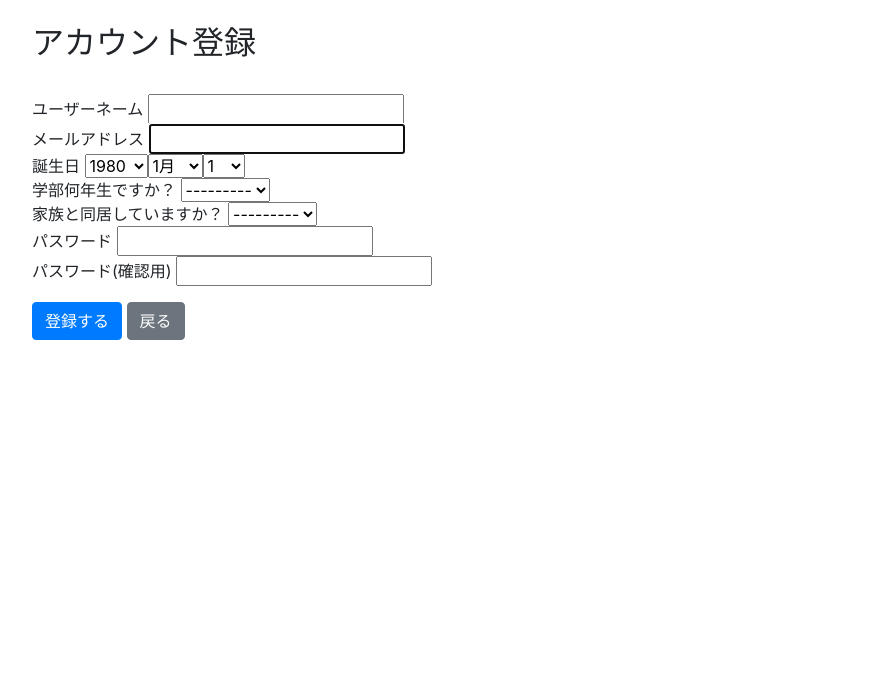
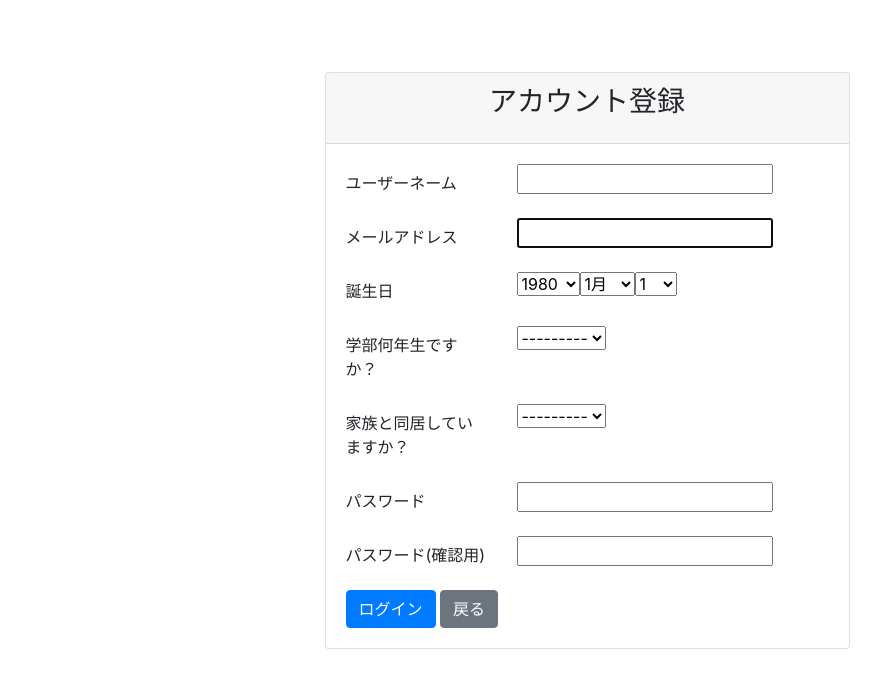
Before and after one commit to Franco-M-Enzian/ScholarManage, a Django app: page /accounts/signup/ in a window 1280 px wide. Shown: the part 56-744 px from the top of the page, without its empty margins (53-934 px from the left). Run offline with Django 5.2, Linux system fonts and the light colour scheme; some libraries are stand-ins or nearby versions.

Commit message:
change desgin

```diff
--- a/templates/accounts/signup.html
+++ b/templates/accounts/signup.html
@@ -2,25 +2,35 @@
 {% block title %}
 アカウント登録
 {% endblock title %}
-{% block header %}
-アカウント登録
-{% endblock header %}
 {% block content %}
-<div>
-  <br>
+<div class="container mt-5">
+  <div class="row justify-content-center">
+    <div class="col-md-6">
+      <div class="card">
+        <div class="card-header text-center">
+          <h3 class="card-title">アカウント登録</h3>
+        </div>
+        <div class="card-body">
           <form method="POST">
             {% csrf_token %}
             {{ form.non_field_errors }}
             {% for field in form %}
-    {{ field.label }}
+            <div class="mb-3 row">
+              <label class="col-sm-4 col-form-label">{{ field.label }}</label>
+              <div class="col-sm-8">
                 {{ field }}
-    {{ field.errors }}
-    <br>
+                <div class="text-danger">{{ field.errors }}</div>
+              </div>
+            </div>
             {% endfor %}
-    <div class="mt-3">
-      <button type="submit" class="btn btn-primary">登録する</button>
+            <div class="d-grid gap-2">
+              <button type="submit" class="btn btn-primary">ログイン</button>
               <a href="{% url 'top:index' %}" class="btn btn-secondary">戻る</a>
             </div>
           </form>
         </div>
+      </div>
+    </div>
+  </div>
+</div>
 {% endblock content %}
--- a/templates/finances/expense_delete.html
+++ b/templates/finances/expense_delete.html
@@ -11,7 +11,8 @@
         本当にこの支出を削除しますか？：{{ object }}
       </div>
     {{ form }}
-    <input type="submit" value="削除する">
+    <input type="submit" class="btn btn-danger" value="削除する">
 </form>
+<br>
 <a href="{% url 'finances:expense_list' %}" class="btn btn-secondary">戻る</a>
 {% endblock content %}
--- a/templates/finances/income_delete.html
+++ b/templates/finances/income_delete.html
@@ -11,7 +11,8 @@
         本当にこの収入を削除しますか？：{{ object }}
       </div>
     {{ form }}
-    <input type="submit" value="削除する">
+    <input type="submit" class="btn btn-danger" value="削除する">
 </form>
+<br>
 <a href="{% url 'finances:income_list' %}" class="btn btn-secondary">戻る</a>
 {% endblock content %}
```
Also changed, not shown: templates/accounts/login.html (+20 -10 lines), templates/finances/expense_list.html (+6 -5 lines), templates/finances/income_list.html (+6 -5 lines). Lines whose indentation alone changed are shown as unchanged.
